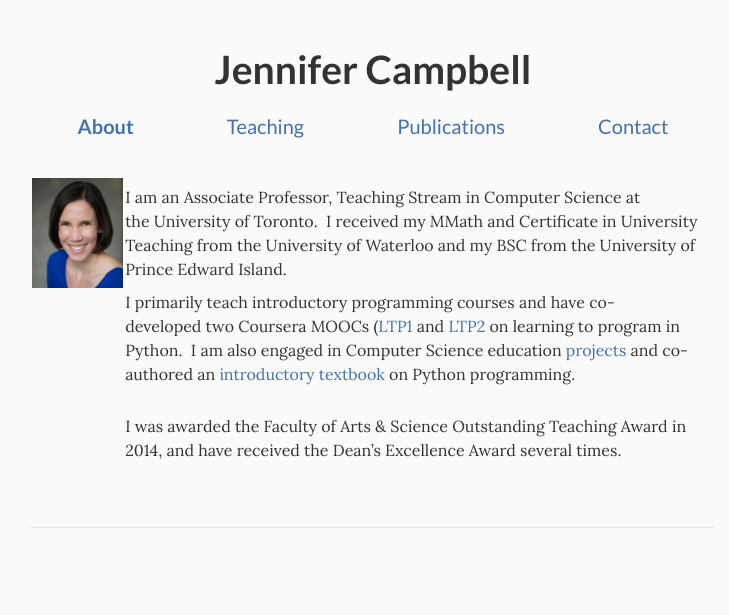
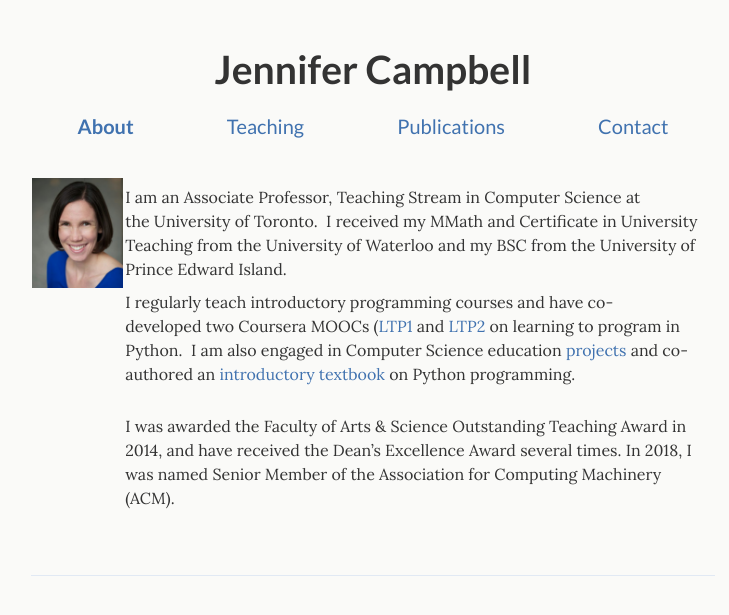
Before and after one commit to jencampbell/jencampbell.github.io, a Jekyll site: the page built from _pages/about.md, in a window 1280 px wide. Shown: the top 615 px of the page, without its empty margins (267-996 px from the left). Built offline with Jekyll 4.4.1, drawn with Linux system fonts in a browser that asks for light colours.

Commit message:
updated mailing address; added senior member

```diff
--- a/_pages/about.md
+++ b/_pages/about.md
@@ -8,6 +8,6 @@ permalink: /about/
 
 ||:---------------------------------|:---------------------------------------------|
 | ![jen](../assets/img/jen.jpg)       | I am an Associate Professor, Teaching Stream in Computer Science at the University of Toronto.  I received my MMath and Certificate in University Teaching from the University of Waterloo and my BSC from the University of Prince Edward Island.
-||I primarily teach introductory programming courses and have co-developed two Coursera MOOCs ([LTP1](https://www.coursera.org/course/programming1){:target="_blank"} and [LTP2](https://www.coursera.org/course/programming2){:target="_blank"} on learning to program in Python.  I am also engaged in Computer Science education [projects](/publications) and co-authored an [introductory textbook](https://pragprog.com/book/gwpy2/practical-programming){:target="_blank"} on Python programming.|
+||I regularly teach introductory programming courses and have co-developed two Coursera MOOCs ([LTP1](https://www.coursera.org/course/programming1){:target="_blank"} and [LTP2](https://www.coursera.org/course/programming2){:target="_blank"} on learning to program in Python.  I am also engaged in Computer Science education [projects](/publications) and co-authored an [introductory textbook](https://pragprog.com/book/gwpy2/practical-programming){:target="_blank"} on Python programming.|
 |||
-||I was awarded the Faculty of Arts &amp; Science Outstanding Teaching Award in 2014, and have received the Dean's Excellence Award several times.|
+||I was awarded the Faculty of Arts &amp; Science Outstanding Teaching Award in 2014, and have received the Dean's Excellence Award several times. In 2018, I was named Senior Member of the Association for Computing Machinery (ACM).|
```
Also changed, not shown: _pages/contact.md (+2 -3 lines), index.md (+1 -1 lines).
